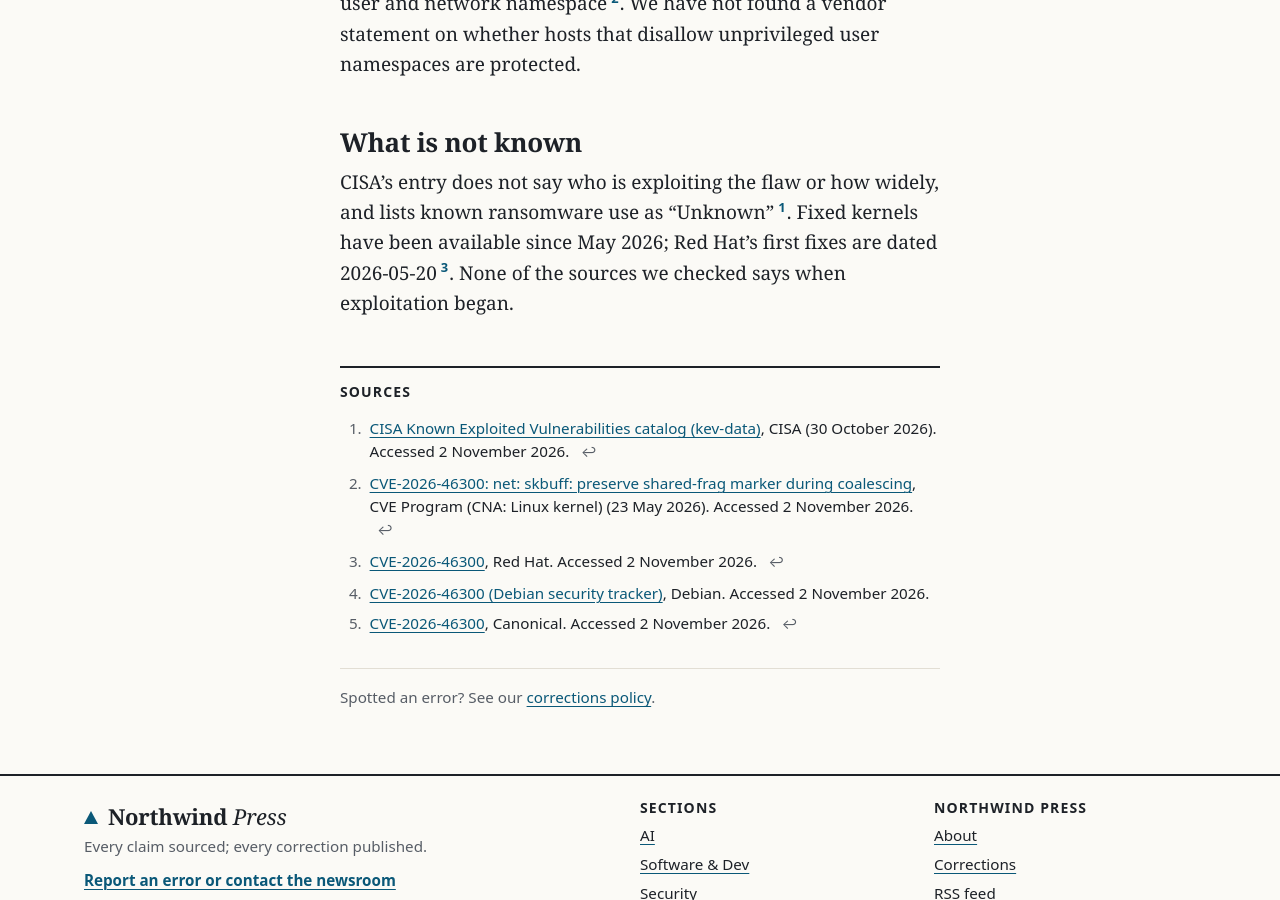
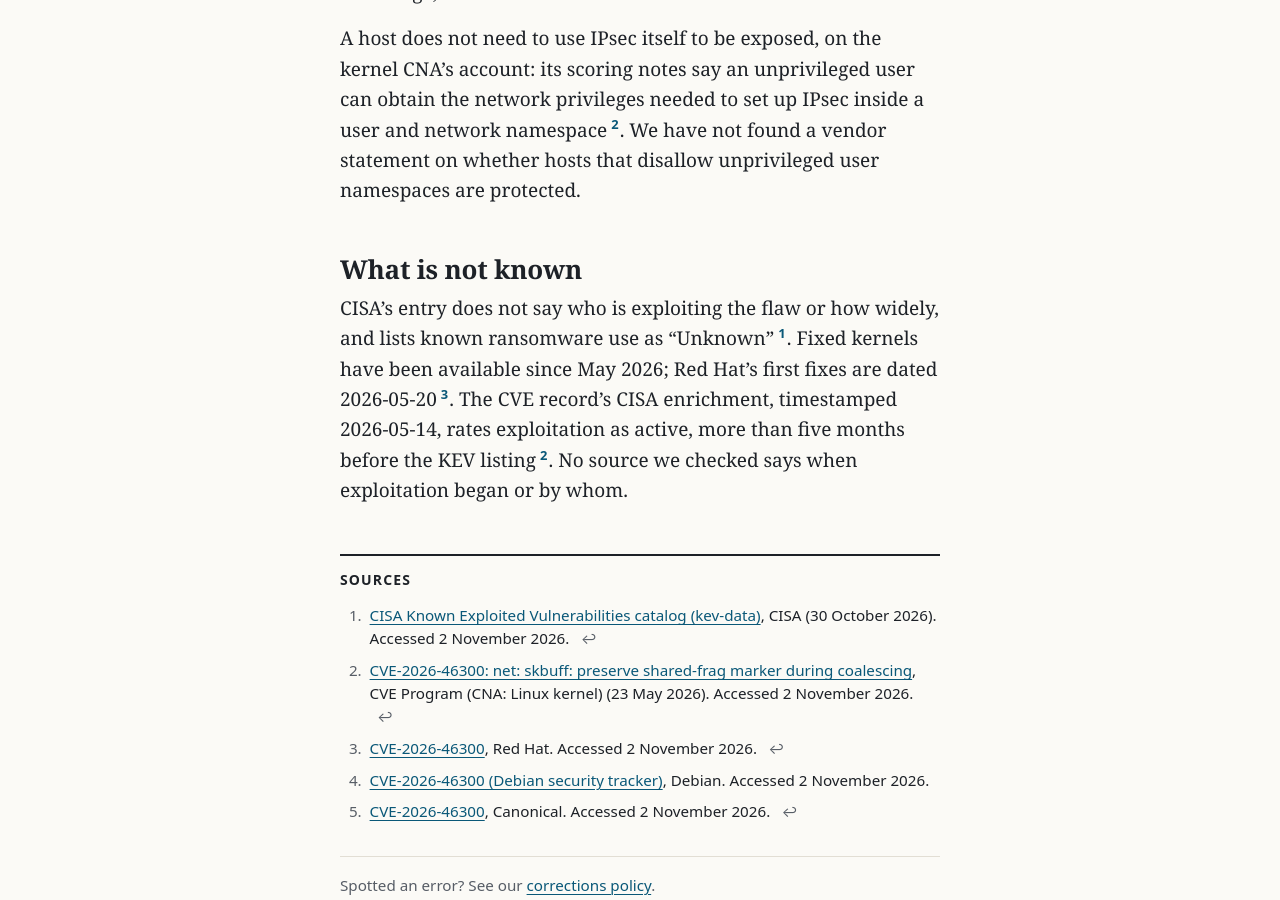
Before and after one commit to northwind-press/northwind-press.github.io, a Jekyll site: the page built from _posts/2026-11-02-linux-kernel-cve-2026-46300-kev.md, in a window 1280 px wide and 900 px high, scrolled down 2265 px. Built offline with Jekyll 4.4.1, drawn with Linux system fonts in a browser that asks for light colours; some of the changed text lies outside the part shown.

Commit message:
Update on linux-kernel-cve-2026-46300-kev: CISA ADP SSVC 'active' timestamped 2026-05-14 (standards ruling 08:15, wording verbatim)
Co-Authored-By: Claude Opus 5.5 <noreply@anthropic.com>

```diff
--- a/_posts/2026-11-02-linux-kernel-cve-2026-46300-kev.md
+++ b/_posts/2026-11-02-linux-kernel-cve-2026-46300-kev.md
@@ -5,6 +5,9 @@ description: "CISA says an exploited Linux kernel flaw can be chained with PHP b
 categories: [security]
 kind: news
 date: 2026-11-02 22:49
+updates:
+  - date: 2026-11-03
+    text: "We added that the CVE record's CISA enrichment, timestamped 2026-05-14, rates exploitation as active."
 sources:
   - title: "CISA Known Exploited Vulnerabilities catalog (kev-data)"
     url: https://github.com/cisagov/kev-data
@@ -56,4 +59,4 @@ A host does not need to use IPsec itself to be exposed, on the kernel CNA's acco
 
 ## What is not known
 
-CISA's entry does not say who is exploiting the flaw or how widely, and lists known ransomware use as "Unknown"{% include cite.html n=1 %}. Fixed kernels have been available since May 2026; Red Hat's first fixes are dated 2026-05-20{% include cite.html n=3 %}. None of the sources we checked says when exploitation began.
+CISA's entry does not say who is exploiting the flaw or how widely, and lists known ransomware use as "Unknown"{% include cite.html n=1 %}. Fixed kernels have been available since May 2026; Red Hat's first fixes are dated 2026-05-20{% include cite.html n=3 %}. The CVE record's CISA enrichment, timestamped 2026-05-14, rates exploitation as active, more than five months before the KEV listing{% include cite.html n=2 %}. No source we checked says when exploitation began or by whom.
```
